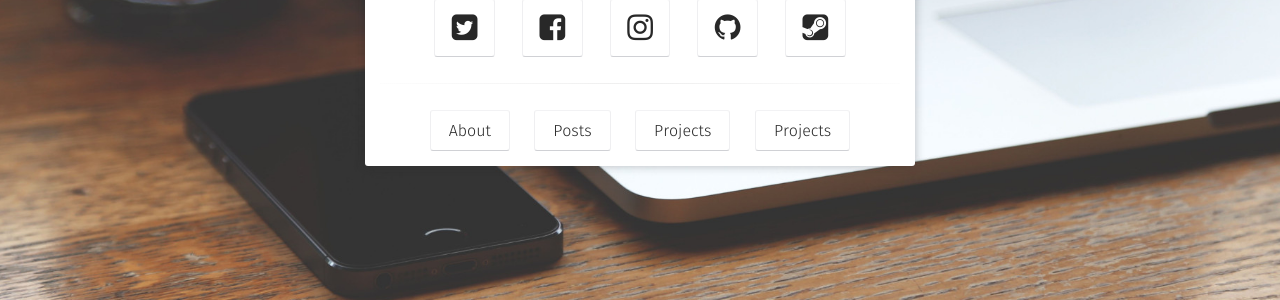
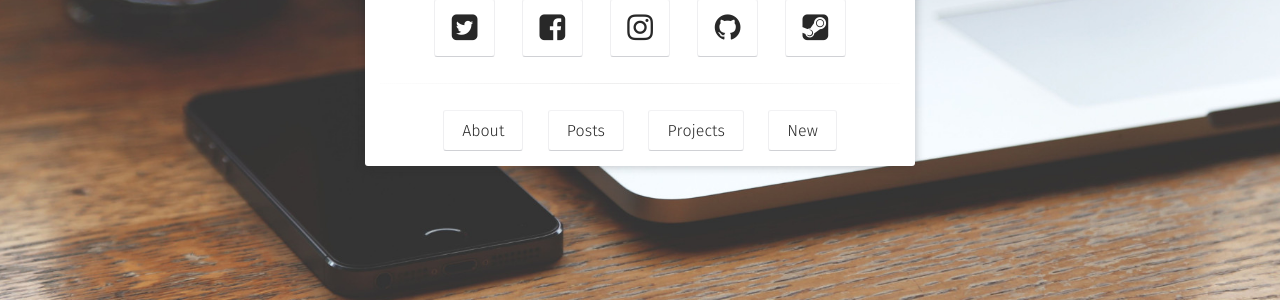
Before and after one commit to sunmoo6457/sunmoo6457.github.com, a Jekyll site: the page built from index.html, in a window 1280 px wide. Shown: the part 520-820 px from the top of the page. Built offline with Jekyll 4.4.1, drawn with Linux system fonts in a browser that asks for light colours; some web fonts are replaced.

Commit message:
Update home.html

```diff
--- a/_layouts/home.html
+++ b/_layouts/home.html
@@ -35,14 +35,14 @@ layout: compress
                          <a class="btn zoombtn" href="{{ site.url }}/about">
                          About
                          </a>
-                         <a class="btn zoombtn" href="{{ site.url }}/포스트">
+                         <a class="btn zoombtn" href="{{ site.url }}/post">
                          Posts
                          </a>
-                         <a class="btn zoombtn" href="{{ site.url }}/프로젝트">
+                         <a class="btn zoombtn" href="{{ site.url }}/projects">
                          Projects
                          </a>
 			 <a class="btn zoombtn" href="{{ site.url }}/new">
-                         Projects
+                         New
 			 </a>
                  </h3>
             </div>
```
